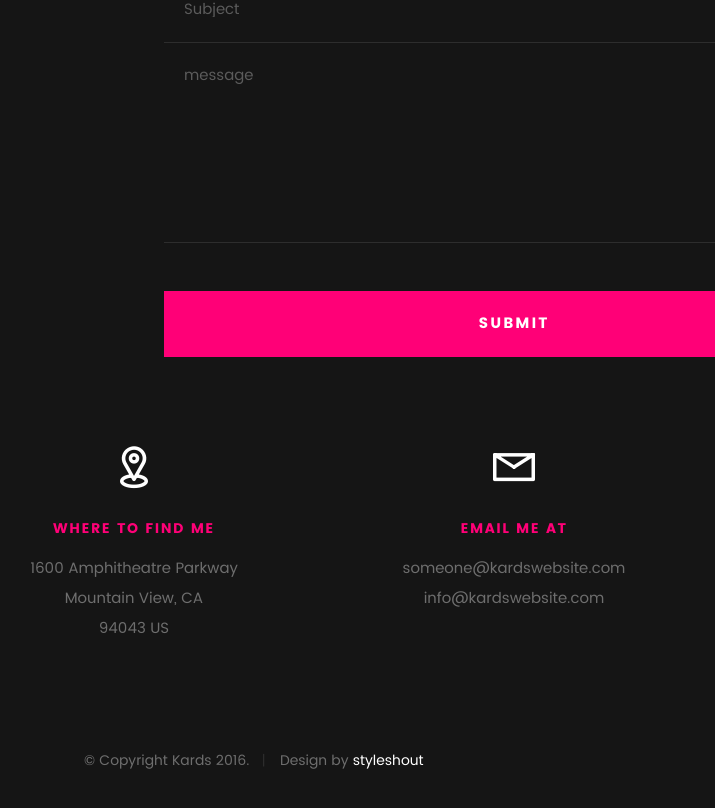
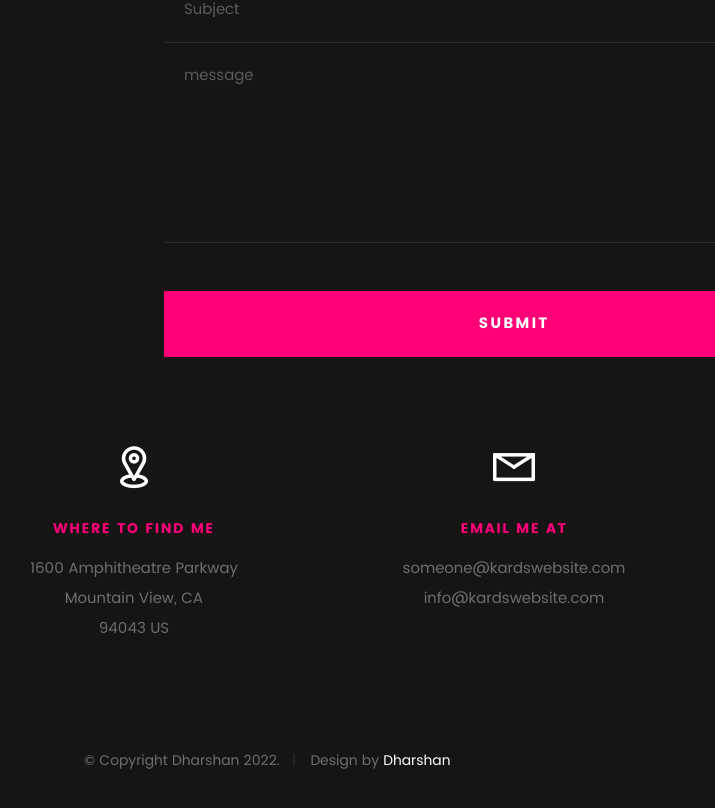
Before and after one commit to dharshanesparan/dharshanesparan.github.io, a plain HTML site: page index.html in a window 1280 px wide. Shown: the part 8815-9623 px from the top of the page, 126-841 px from the left. Drawn offline with Linux system fonts and the light colour scheme; files whose address does not match are found by name.

```diff
--- a/index.html
+++ b/index.html
@@ -1003,8 +1003,8 @@
 
       	<div class="col-six tab-full">
 	      	<div class="copyright">
-		        	<span>© Copyright Kards 2016.</span>
-		        	<span>Design by <a href="http://www.styleshout.com/">styleshout</a></span>
+		        	<span>© Copyright Dharshan 2022.</span>
+		        	<span>Design by <a href="http://www.styleshout.com/">Dharshan</a></span>
 		         </div>
 	      	</div>
 
```
